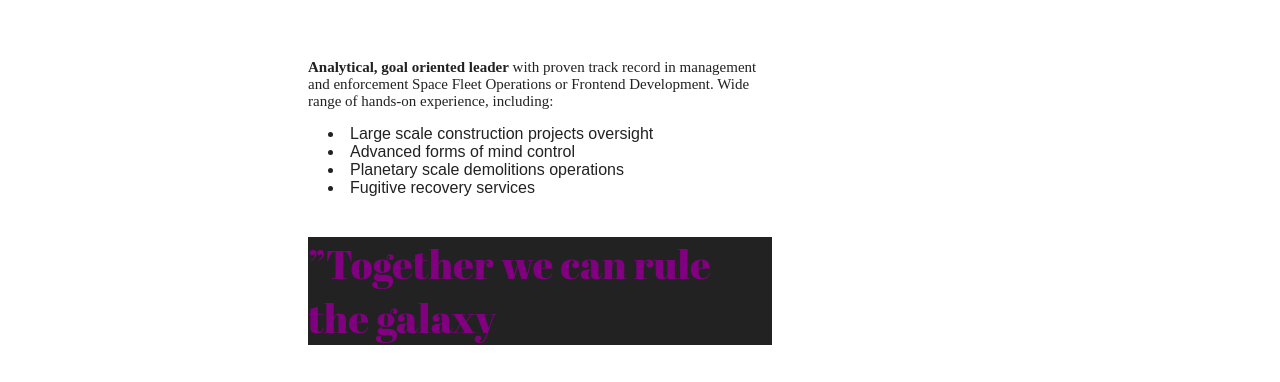
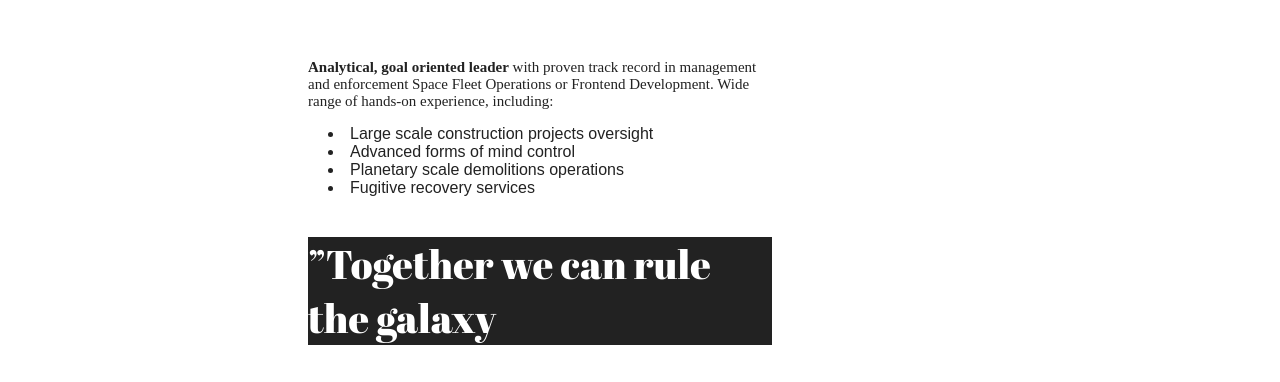
Before and after one commit to szalyko/szalyko.github.io2, a plain HTML site: page index.html in a window 1280 px wide. Shown: the part 309-691 px from the top of the page. Drawn offline with Linux system fonts and the light colour scheme.

Commit message:
back webserver

```diff
--- a/style.css
+++ b/style.css
@@ -84,7 +84,3 @@ padding-bottom: 60px;
    padding-top: 60px;
   padding-bottom: 60px;
 }
-
-#webpage{
-  color:purple;
-}
```
